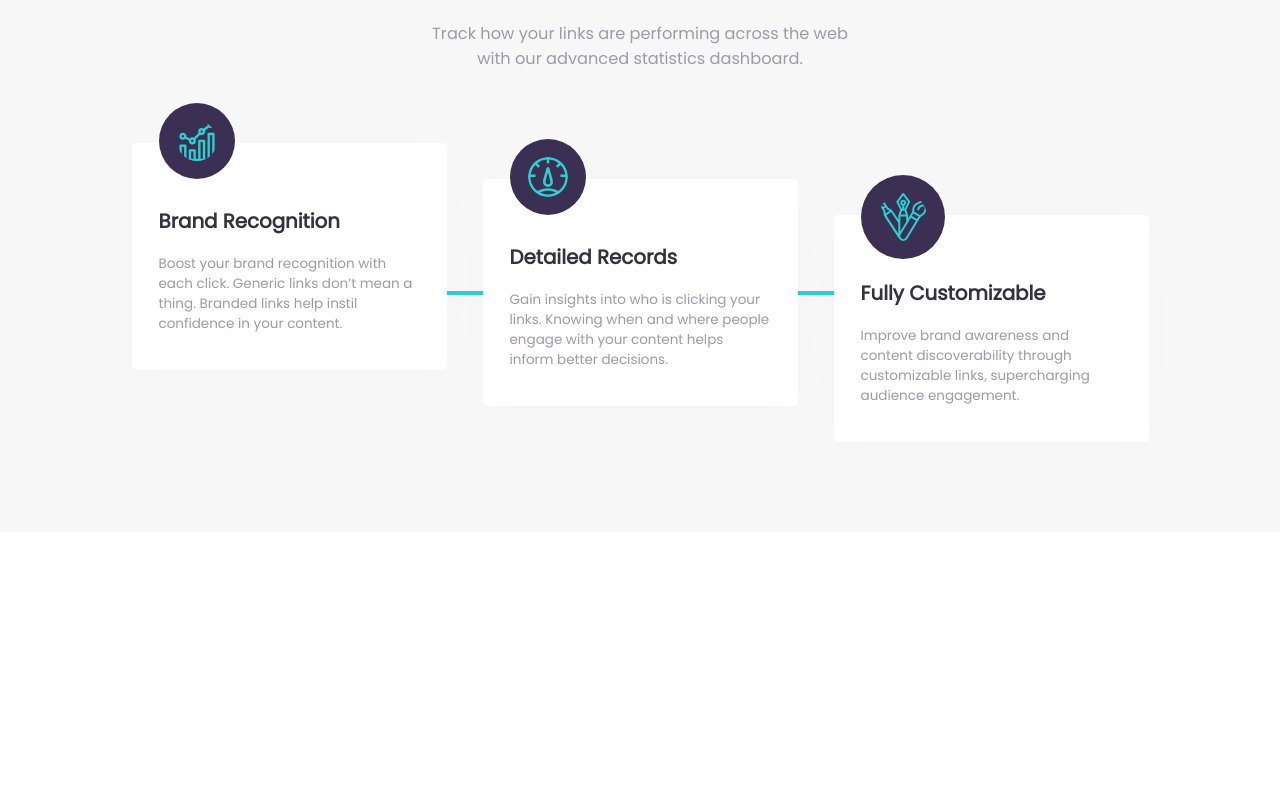
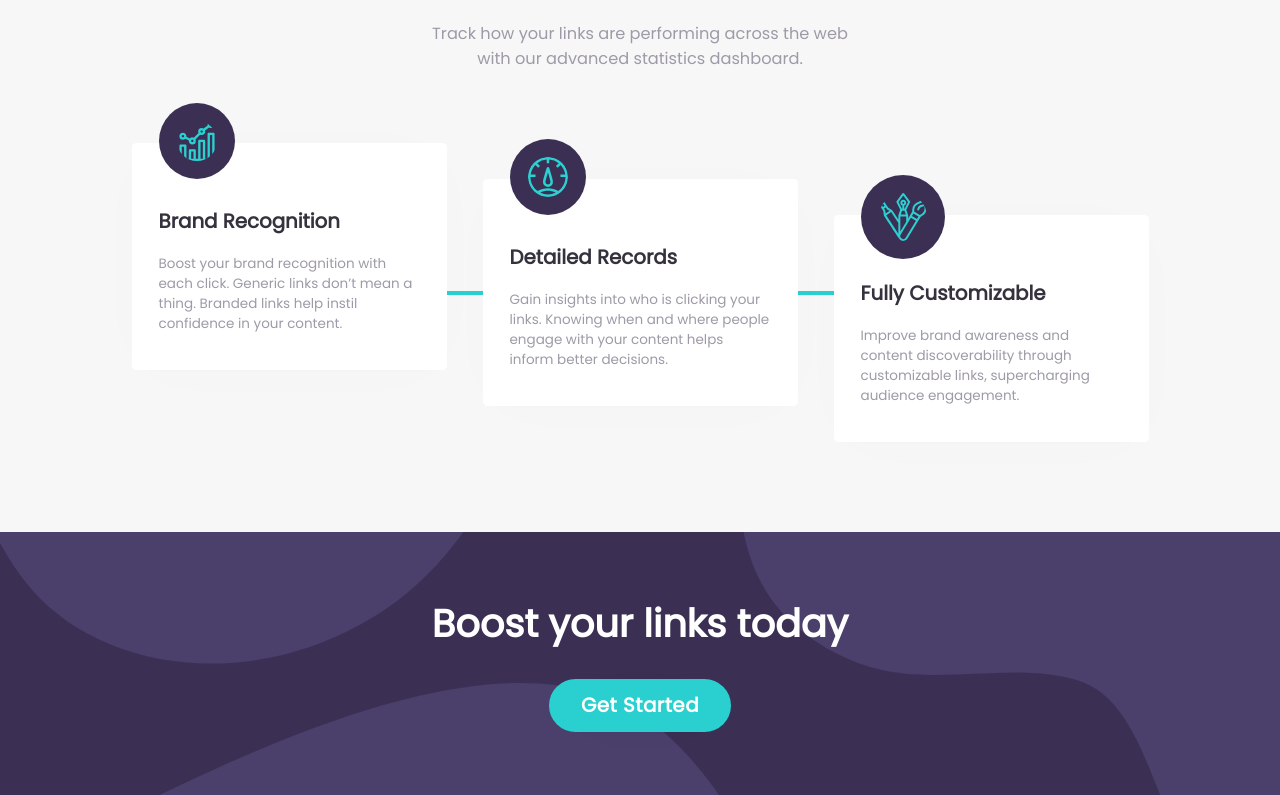
Before and after one commit to logotip4ik/frontend-mentor-url-shortening, a Nuxt app: page / in a window 1280 px wide. Shown: the part 993-1788 px from the top of the page. Before the commit the page ends 1525 px from the top, so only its background shows below. Built offline with nearby package versions, Linux system fonts and the light colour scheme.

Commit message:
update: added one more component

```diff
--- /dev/null
+++ b/components/Boost.vue
@@ -0,0 +1,42 @@
+<template>
+  <div class="booster">
+    <h4 class="booster__header">Boost your links today</h4>
+    <button class="btn btn--xlg">Get Started</button>
+    <img
+      src="/bg-boost-desktop.svg"
+      alt="just a bg pattern"
+      class="booster__bg-image"
+    />
+  </div>
+</template>
+
+<style lang="scss">
+.booster {
+  display: flex;
+  justify-content: center;
+  align-items: center;
+  flex-direction: column;
+  gap: 1.5rem;
+
+  position: relative;
+  isolation: isolate;
+
+  width: 100%;
+  padding: 3.5rem 2rem;
+  background-color: var(--primary-dark-violet);
+
+  &__header {
+    font-size: 2.125rem;
+    color: white;
+  }
+
+  &__bg-image {
+    position: absolute;
+    z-index: -1;
+    inset: 0;
+
+    width: 100%;
+    height: 100%;
+  }
+}
+</style>
--- a/pages/index.vue
+++ b/pages/index.vue
@@ -4,6 +4,7 @@
     <Header></Header>
     <Shortener :links="links" @create-link="createLink"></Shortener>
     <Statistics></Statistics>
+    <Boost></Boost>
   </div>
 </template>
 
```
